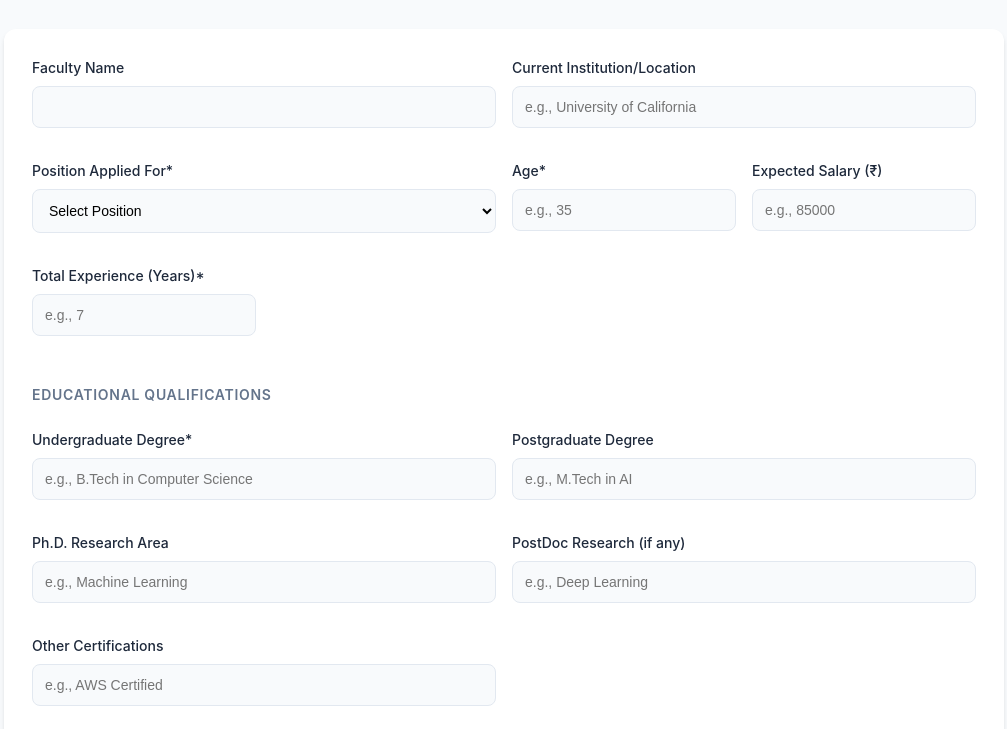
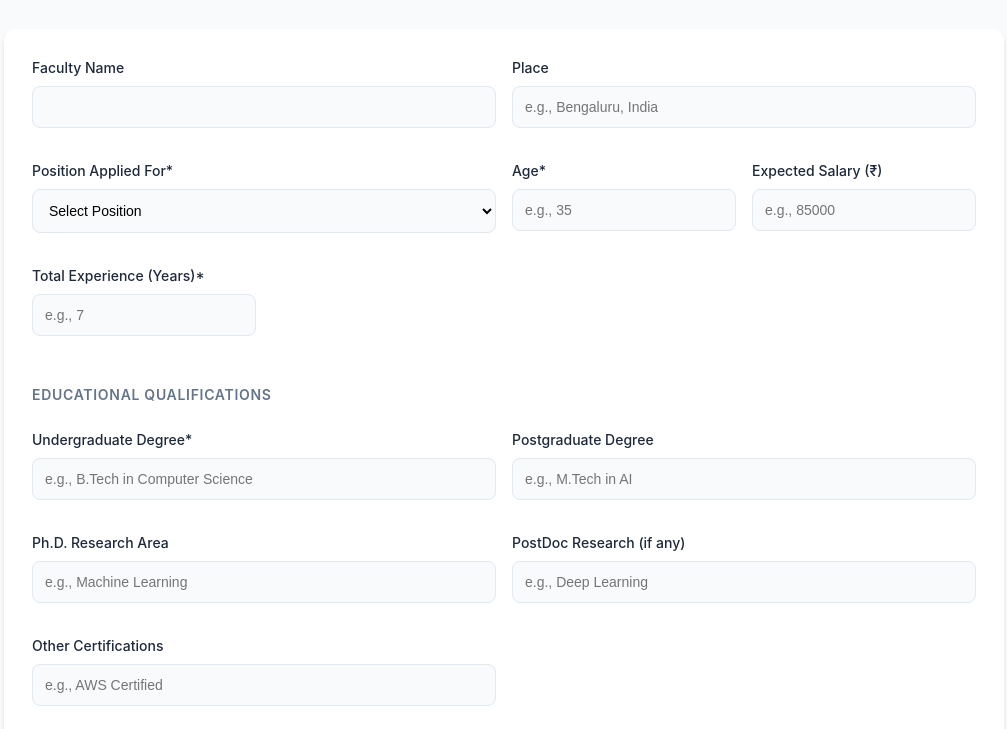
Before and after one commit to praveengujjar/evaluation, a plain HTML site: page index.html in a window 1280 px wide. Shown: the part 71-800 px from the top of the page, without its empty margins (136-1143 px from the left). Drawn offline with Linux system fonts and the light colour scheme.

Commit message:
Update index.html

```diff
--- a/index.html
+++ b/index.html
@@ -255,8 +255,8 @@
                 </div>
                 <div class="col-6">
                     <div class="form-group">
-                        <label for="faculty-place">Current Institution/Location</label>
-                        <input type="text" id="faculty-place" placeholder="e.g., University of California">
+                        <label for="faculty-place">Place</label>
+                        <input type="text" id="faculty-place" placeholder="e.g., Bengaluru, India">
                     </div>
                 </div>
 
```
